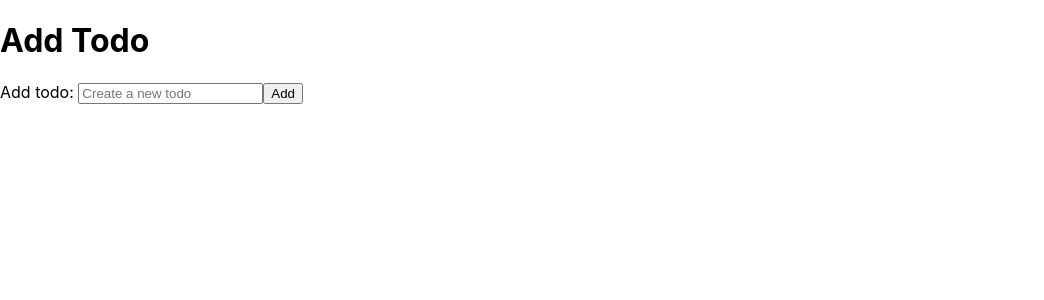
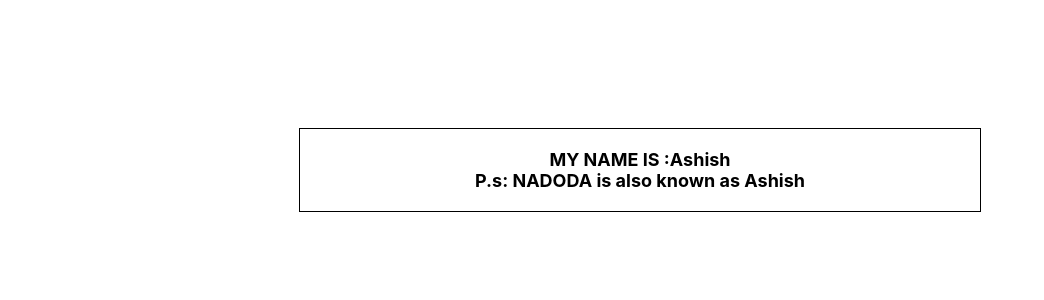
Before and after one commit to AshishLNadoda/demo-app, a React (Create React App) app: page / in a window 1280 px wide. Shown: the top 300 px of the page, without its empty margins (0-1044 px from the left). Built offline with nearby package versions, Linux system fonts and the light colour scheme.

Commit message:
assignment13

```diff
--- a/src/App.js
+++ b/src/App.js
@@ -1,4 +1,5 @@
-import Cpp from "./components/weeklytest/WeeklyTest4";
+import Qpp from "./components/ass13/Asign13";
+import Zpp from "./components/ass13/Asign13b";
 
 
 
@@ -16,7 +17,7 @@ function App() {
 
 
 
- <Cpp/>
+<Zpp/>
 
 
 
--- /dev/null
+++ b/src/components/ass13/Asign13.js
@@ -0,0 +1,41 @@
+import React, { Component } from 'react';
+
+class Qpp extends Component {
+
+  constructor(props){
+    super(props);
+    this.state = {
+      data: 'Jordan Belfort'
+    }
+  }
+  componentWillMount(){
+    console.log('First this called');
+  }
+
+  getData(){
+    setTimeout(() => {
+      console.log('Our data is fetched');
+      this.setState({
+        data: 'Hello WallStreet'
+      })
+    }, 2000)
+  }
+
+  componentDidMount(){
+    this.getData();
+  }
+
+  render() {
+    return(
+      <div >
+        <h1>Use the
+componentDidMount lifecycle method to fetch the list of items from an API
+and update the component's state with the results.
+</h1>
+      <p style={{color:'red',backgroundColor:'black', fontSize:'100px'}}>{this.state.data}</p>
+    </div>
+    )
+  }
+}
+
+export default Qpp;
--- /dev/null
+++ b/src/components/ass13/Asign13b.js
@@ -0,0 +1,37 @@
+import React from 'react';
+class Zpp extends React.Component {
+
+state = {
+    company: 'Nadoda'
+};
+componentDidMount() {
+
+    setTimeout(() => {
+    this.setState({ company: 'Ashish' });
+    }, 1000);
+}
+componentDidUpdate() {
+    document.getElementById('warning').innerHTML =
+    'P.s: NADODA is also known as ' + this.state.company;
+}
+render() {
+    return (
+    <div>
+        <h1 style={{
+        margin: 'auto',
+        width: '50%',
+        padding: 20,
+        marginTop: '10%',
+        border: 'solid 1px black',
+        textAlign: 'center',
+        fontSize: 18,
+        }}>
+        MY NAME IS  :
+        {this.state.company}
+        <div id="warning"></div>
+        </h1>
+    </div>
+    );
+}
+}
+export default Zpp;
```
